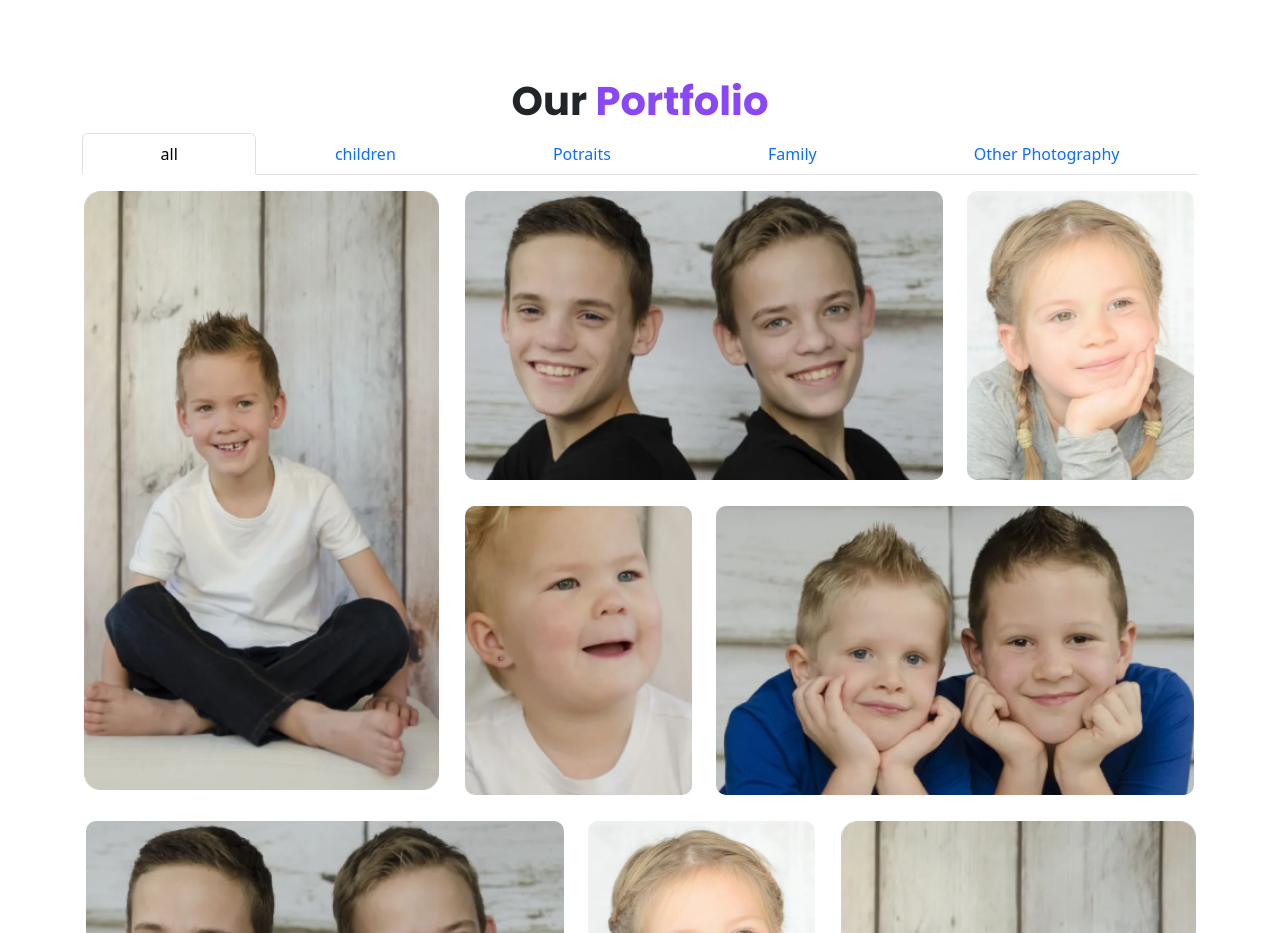
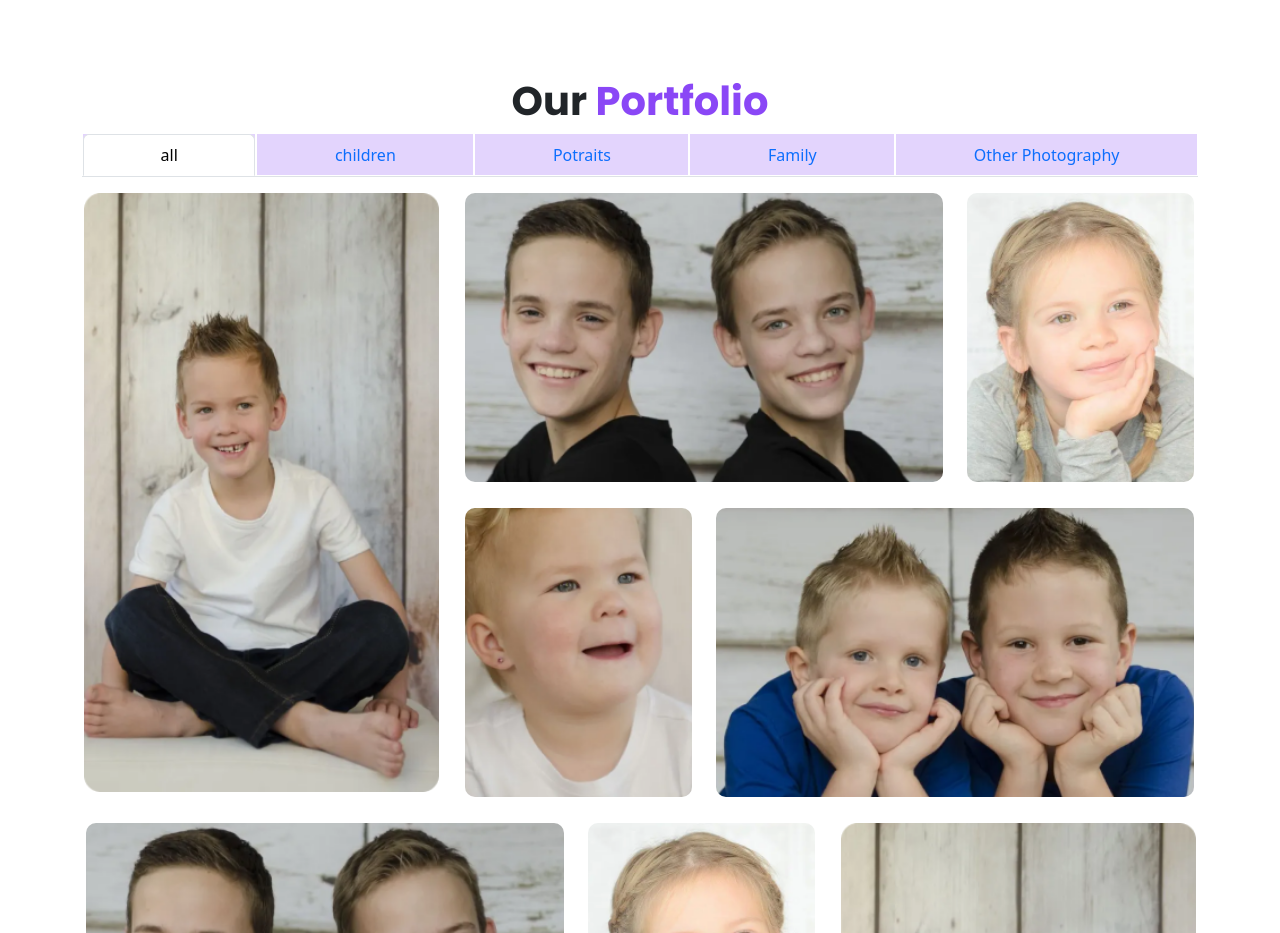
Before and after one commit to nirmolchandro/hablu-project-2v.3.03, a plain HTML site: page index.html in a window 1280 px wide. Shown: the part 1340-2273 px from the top of the page. Drawn offline with nearby package versions, Linux system fonts and the light colour scheme.

Commit message:
nav tab update

```diff
--- a/css/style.css
+++ b/css/style.css
@@ -171,7 +171,13 @@ p {
 
 #portfolio_section {
   padding: 80px 0;
+  & .portfolio_tab{
 
+    & li{
+      background-color: var(--clien_btn);
+      margin: 1px;
+    }
+  }
   .title {
     .h2 {
       font-size: 40px;
--- a/index.html
+++ b/index.html
@@ -256,7 +256,7 @@
         <div class="row">
           <div class="col-lg-12">
             <div class="navtab">
-              <ul class="nav nav-tabs nav-fill" id="myTab" role="tablist">
+              <ul class="nav nav-tabs nav-fill portfolio_tab" id="myTab" role="tablist">
                 <li class="nav-item" role="presentation">
                   <button
                     class="nav-link active"
```
